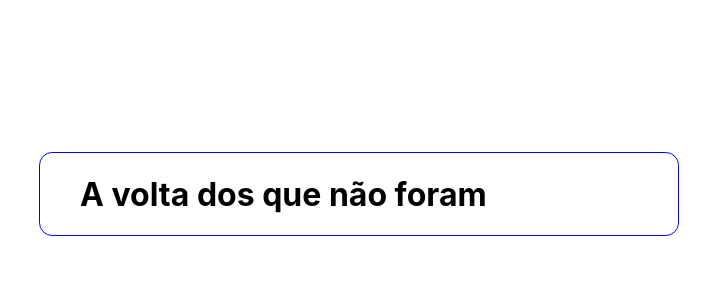
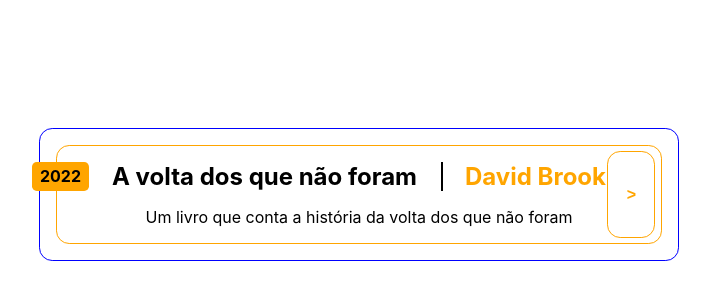
Before and after one commit to DavidEsdrs/booklib-client, a Next.js app: page / in a window 1280 px wide. Shown: the part 206-506 px from the top of the page, without its empty margins (281-991 px from the left). Built offline with nearby package versions, Linux system fonts and the light colour scheme.

Commit message:
Book component and its styles finished

```diff
--- a/components/Book/Book.jsx
+++ b/components/Book/Book.jsx
@@ -1,10 +1,37 @@
-import React from 'react'
+import React, { useState } from 'react'
 import styles from "./Book.module.scss";
+import moment from "moment";
 
 const Book = ({ id, title, author, excerpt, published_at }) => {
+    const [ btnText, setBtnText ] = useState(">");
+
     return (
         <div className={styles.container}>
-            <h1>{title}</h1>
+            <div className={styles.main_info}>
+                <h1>
+                    <span className={styles.published_at}>
+                        {moment(published_at).format("YYYY")}
+                    </span>
+                    {title}
+                </h1>
+                <h2>{author}</h2>
+            </div>
+            <div className={styles.more_info}>
+                <p className={styles.excerpt}>
+                    {excerpt}
+                </p>
+            </div>
+            <div className={styles.button_container}>
+                <button
+                    className={styles.read_book}
+                    onMouseEnter={() => setBtnText("Ver livro")}
+                    onMouseLeave={() => setBtnText(">")}
+                >
+                    <strong>
+                        {btnText}
+                    </strong>
+                </button>
+            </div>
         </div>
     )
 }
--- a/components/Book/Book.module.scss
+++ b/components/Book/Book.module.scss
@@ -0,0 +1,87 @@
+.container {
+    position: relative;
+    border: 1px solid orange;
+    border-radius: 0.825rem;
+    padding: 1rem;
+
+    .main_info {
+        display: flex;
+        justify-content: center;
+        align-items: center;
+        gap: 3rem;
+
+        margin-bottom: 1rem;
+
+        h1 {
+            position: relative;
+            font-size: x-large;
+
+            span.published_at {
+                position: absolute;
+                left: -5rem;
+                height: 100%;
+
+                display: flex;
+                align-items: center;
+
+                padding: 0 .5rem;
+
+                border-radius: .3rem;
+
+                background-color: orange;
+
+                font-size: medium;
+            }
+        }
+
+        h1::after {
+            content: '';
+            position: absolute;
+            background-color: black;
+            height: 100%;
+            width: 2px;
+            margin-left: 1.5rem;
+        }
+
+        h2 {
+            position: relative;
+            color: orange;
+        }
+    }
+
+    .more_info {
+        display: flex;
+        justify-content: center;
+    }
+
+    .read_book {
+        position: absolute;
+        top: 0;
+        right: 0;
+
+        width: 3rem;
+        height: 90%;
+
+        margin: .35rem;
+
+        background-color: white;
+        color: orange;
+
+        padding: .5rem 1rem;
+
+        border: 1px solid orange;
+        border-radius: .825rem;
+
+        font-size: medium;
+
+        transition: background .2s, width .2s;
+
+        &:hover {
+            cursor: pointer;
+            width: 4rem;
+
+            background-color: orange;
+            color: white;
+        }
+    }
+}
--- a/components/Content/Content.module.scss
+++ b/components/Content/Content.module.scss
@@ -10,6 +10,7 @@
 
         ul {
             width: 100%;
+            padding: 1rem;
 
             display: flex;
             flex-direction: column;
--- a/package.json
+++ b/package.json
@@ -9,6 +9,7 @@
     "lint": "next lint"
   },
   "dependencies": {
+    "moment": "^2.29.1",
     "next": "12.1.0",
     "react": "17.0.2",
     "react-dom": "17.0.2",
--- a/styles/globals.css
+++ b/styles/globals.css
@@ -12,5 +12,7 @@
 }
 
 * {
-  box-sizing: border-box;
+    padding: 0;
+    margin: 0;
+    box-sizing: border-box;
 }
```
Also changed, not shown: 1 other file (tests, documents, lock files or other folders).
